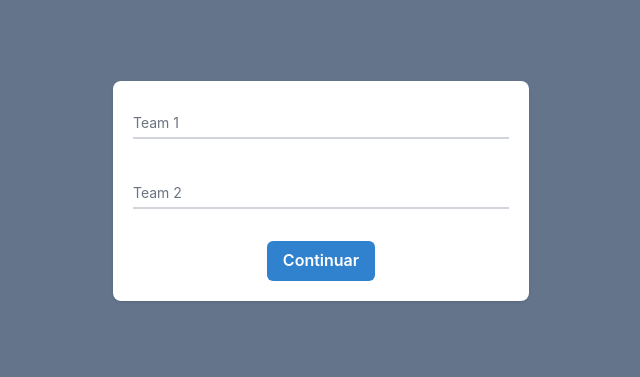
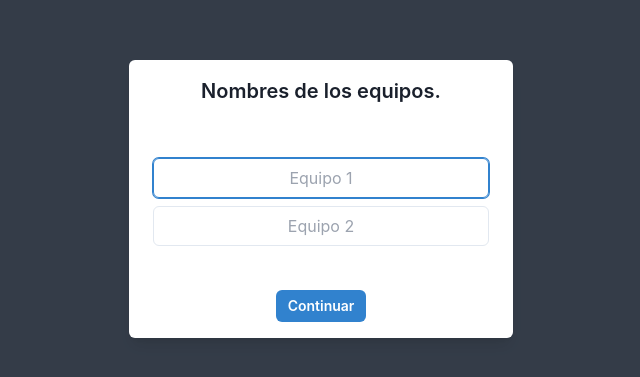
Before and after one commit to franklinogf/dominoes-score, a React (Vite) app: page / in a window 1280 px wide. Shown: the part 201-578 px from the top of the page, without its empty margins (319-959 px from the left). Built offline with nearby package versions, Linux system fonts and the light colour scheme.

Commit message:
used modal ui chakra

```diff
--- a/src/components/NewGameModal.tsx
+++ b/src/components/NewGameModal.tsx
@@ -1,8 +1,16 @@
 import { useState } from 'react'
-import { cn } from '../libs/utils'
 import { useTeams } from '../hooks/useTeams'
 import { useModals } from '../hooks/useModals'
-import { Button } from '@chakra-ui/react'
+import {
+  Button,
+  Input,
+  Modal,
+  ModalBody,
+  ModalContent,
+  ModalFooter,
+  ModalHeader,
+  ModalOverlay
+} from '@chakra-ui/react'
 
 export function NewGameModal() {
   const { startGame } = useTeams()
@@ -15,62 +23,45 @@ export function NewGameModal() {
     hideNewGameModal()
   }
   return (
-    <div
-      id='popup-modal'
-      tabIndex={-1}
-      className={cn(
-        'overflow-y-auto overflow-x-hidden fixed top-0 right-0 left-0 z-50 justify-center items-center w-full md:inset-0 h-[calc(100%-1rem)] max-h-full',
-        { flex: newGameModal, hidden: !newGameModal }
-      )}
+    <Modal
+      isCentered
+      size='sm'
+      isOpen={newGameModal}
+      onClose={hideNewGameModal}
     >
-      <div className='relative p-4 w-full max-w-md max-h-full'>
-        <div className='relative bg-white rounded-lg shadow '>
-          <div className='px-4 py-8 md:p-5 text-center space-y-8'>
-            <div className='relative z-0'>
-              <input
-                type='text'
-                id='small_standard'
-                className='block w-full px-0 py-2 text-sm text-gray-900 bg-transparent border-0 border-b-2 border-gray-300 appearance-none focus:outline-none focus:ring-0 focus:border-blue-600 peer'
-                placeholder=''
+      <ModalOverlay />
+      <ModalContent>
+        <ModalHeader className='text-center'>
+          Nombres de los equipos.
+        </ModalHeader>
+        <ModalBody className='my-5'>
+          <Input
+            className='text-center my-2'
+            placeholder='Equipo 1'
             value={team1Name}
             onChange={(e) => {
               setTeam1Name(e.target.value)
             }}
           />
-              <label
-                htmlFor='small_standard'
-                className='start-0 absolute text-sm text-gray-500  duration-300 transform -translate-y-6 scale-75 top-3 -z-10 origin-[0] peer-focus:start-0 peer-focus:text-blue-600  peer-placeholder-shown:scale-100 peer-placeholder-shown:translate-y-0 peer-focus:scale-75 peer-focus:-translate-y-6 '
-              >
-                Team 1
-              </label>
-            </div>
-            <div className='relative z-0'>
-              <input
-                type='text'
-                id='small_standard'
-                className='block w-full px-0 py-2 text-sm text-gray-900 bg-transparent border-0 border-b-2 border-gray-300 appearance-none focus:outline-none focus:ring-0 focus:border-blue-600 peer'
-                placeholder=''
+          <Input
+            className='text-center'
+            placeholder='Equipo 2'
             value={team2Name}
             onChange={(e) => {
               setTeam2Name(e.target.value)
             }}
           />
-              <label
-                htmlFor='small_standard'
-                className='start-0 absolute text-sm text-gray-500  duration-300 transform -translate-y-6 scale-75 top-3 -z-10 origin-[0] peer-focus:start-0 peer-focus:text-blue-600  peer-placeholder-shown:scale-100 peer-placeholder-shown:translate-y-0 peer-focus:scale-75 peer-focus:-translate-y-6 '
-              >
-                Team 2
-              </label>
-            </div>
+        </ModalBody>
+        <ModalFooter className='!justify-center'>
           <Button
+            size='sm'
             colorScheme='blue'
             onClick={handleButtonClick}
           >
             Continuar
           </Button>
-          </div>
-        </div>
-      </div>
-    </div>
+        </ModalFooter>
+      </ModalContent>
+    </Modal>
   )
 }
```
Lines whose indentation alone changed are shown as unchanged.
